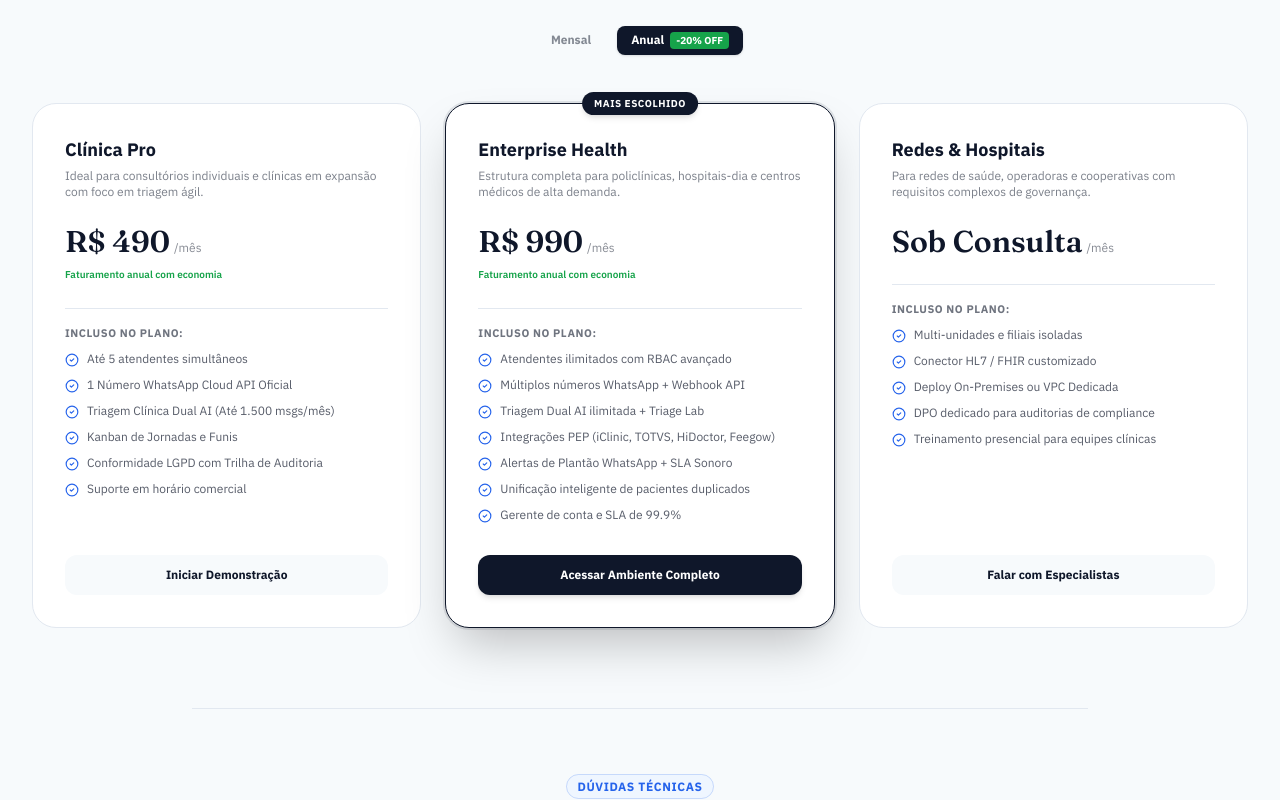
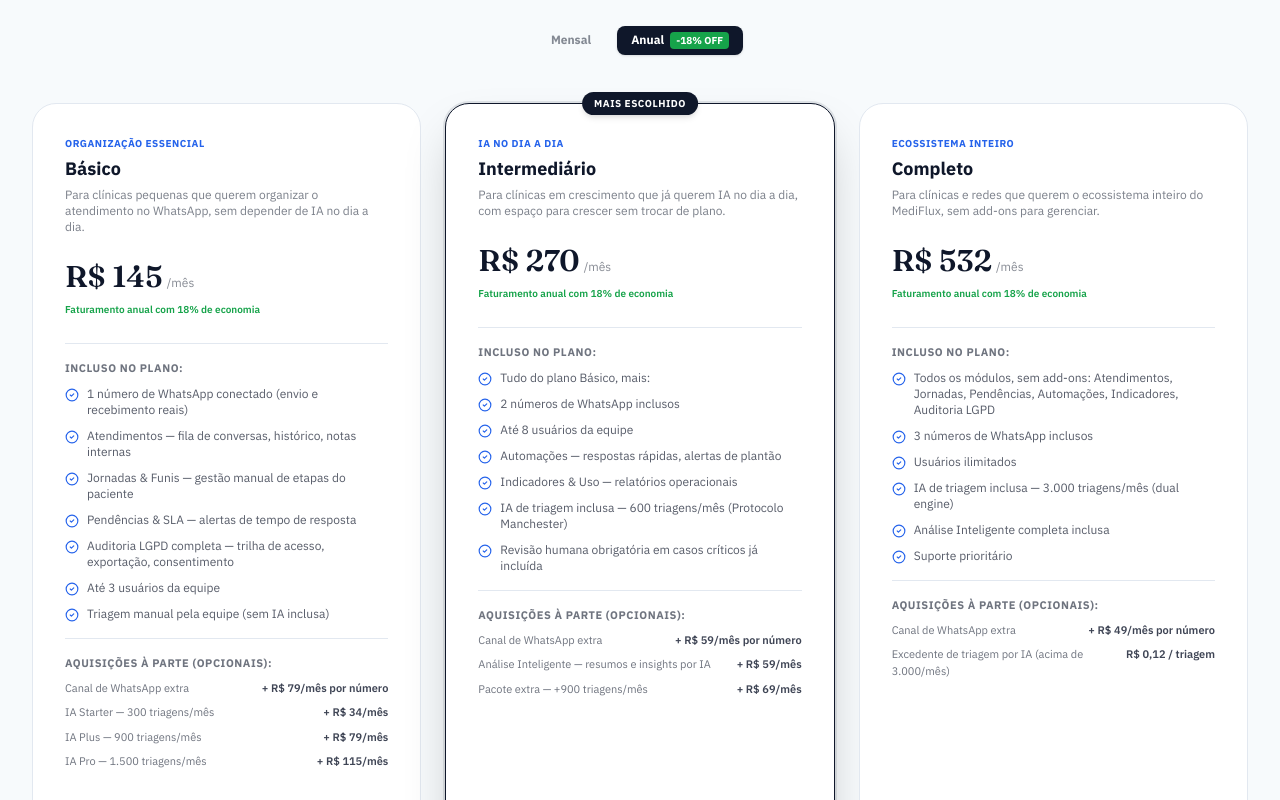
Before and after one commit to optimusdrp/mediflux-crm-health2, a Next.js app: page / in a window 1280 px wide. Shown: the part 2640-3440 px from the top of the page. Built offline with nearby package versions, Linux system fonts and the light colour scheme.

Commit message:
feat: atualiza planos e preços da landing page (Básico/Intermediário/Completo + add-ons)

```diff
--- a/components/views/LandingPage.tsx
+++ b/components/views/LandingPage.tsx
@@ -147,53 +147,86 @@ export function LandingPage({ onEnterApp }: LandingPageProps) {
     { value: '100%', label: 'Auditoria e Isolamento Tenant', desc: 'Separação lógica por clínica' },
   ];
 
+  /**
+   * Planos reais do MediFlux — estrutura de 3 planos fechados com IA
+   * embutida por cota de triagens/mês, confirmada pelo usuário como a
+   * versão vigente (ver MediFlux_Planos_Apresentacao.pptx). Os nomes
+   * e preços mensais são fiéis a esse documento; os valores anuais
+   * aplicam 18% de desconto — percentual já calculado e documentado
+   * em MediFlux_Analise_Custos_e_Planos.docx (tabela de fidelidade),
+   * confirmado como seguro sobre a margem real: mesmo no cenário de
+   * custo de IA mais caro (pós-jan/2027), a margem bruta de
+   * infraestrutura variável (IA + banco de dados) fica entre 92% e
+   * 100% em todos os 3 planos — folga ampla para sustentar o desconto
+   * anual sem risco de prejuízo.
+   */
   const plans = [
     {
-      name: 'Clínica Pro',
+      name: 'Básico',
+      eyebrow: 'ORGANIZAÇÃO ESSENCIAL',
       highlight: false,
-      priceMonthly: 'R$ 590',
-      priceAnnual: 'R$ 490',
-      description: 'Ideal para consultórios individuais e clínicas em expansão com foco em triagem ágil.',
+      priceMonthly: 'R$ 177',
+      priceAnnual: 'R$ 145',
+      description: 'Para clínicas pequenas que querem organizar o atendimento no WhatsApp, sem depender de IA no dia a dia.',
       features: [
-        'Até 5 atendentes simultâneos',
-        '1 Número WhatsApp Cloud API Oficial',
-        'Triagem Clínica Dual AI (Até 1.500 msgs/mês)',
-        'Kanban de Jornadas e Funis',
-        'Conformidade LGPD com Trilha de Auditoria',
-        'Suporte em horário comercial',
+        '1 número de WhatsApp conectado (envio e recebimento reais)',
+        'Atendimentos — fila de conversas, histórico, notas internas',
+        'Jornadas & Funis — gestão manual de etapas do paciente',
+        'Pendências & SLA — alertas de tempo de resposta',
+        'Auditoria LGPD completa — trilha de acesso, exportação, consentimento',
+        'Até 3 usuários da equipe',
+        'Triagem manual pela equipe (sem IA inclusa)',
+      ],
+      addOns: [
+        { label: 'Canal de WhatsApp extra', price: '+ R$ 79/mês por número' },
+        { label: 'IA Starter — 300 triagens/mês', price: '+ R$ 34/mês' },
+        { label: 'IA Plus — 900 triagens/mês', price: '+ R$ 79/mês' },
+        { label: 'IA Pro — 1.500 triagens/mês', price: '+ R$ 115/mês' },
       ],
       cta: 'Iniciar Demonstração',
     },
     {
-      name: 'Enterprise Health',
+      name: 'Intermediário',
+      eyebrow: 'IA NO DIA A DIA',
       highlight: true,
       badge: 'Mais Escolhido',
-      priceMonthly: 'R$ 1.290',
-      priceAnnual: 'R$ 990',
-      description: 'Estrutura completa para policlínicas, hospitais-dia e centros médicos de alta demanda.',
+      priceMonthly: 'R$ 329',
+      priceAnnual: 'R$ 270',
+      description: 'Para clínicas em crescimento que já querem IA no dia a dia, com espaço para crescer sem trocar de plano.',
       features: [
-        'Atendentes ilimitados com RBAC avançado',
-        'Múltiplos números WhatsApp + Webhook API',
-        'Triagem Dual AI ilimitada + Triage Lab',
-        'Integrações PEP (iClinic, TOTVS, HiDoctor, Feegow)',
-        'Alertas de Plantão WhatsApp + SLA Sonoro',
-        'Unificação inteligente de pacientes duplicados',
-        'Gerente de conta e SLA de 99.9%',
+        'Tudo do plano Básico, mais:',
+        '2 números de WhatsApp inclusos',
+        'Até 8 usuários da equipe',
+        'Automações — respostas rápidas, alertas de plantão',
+        'Indicadores & Uso — relatórios operacionais',
+        'IA de triagem inclusa — 600 triagens/mês (Protocolo Manchester)',
+        'Revisão humana obrigatória em casos críticos já incluída',
+      ],
+      addOns: [
+        { label: 'Canal de WhatsApp extra', price: '+ R$ 59/mês por número' },
+        { label: 'Análise Inteligente — resumos e insights por IA', price: '+ R$ 59/mês' },
+        { label: 'Pacote extra — +900 triagens/mês', price: '+ R$ 69/mês' },
       ],
       cta: 'Acessar Ambiente Completo',
     },
     {
-      name: 'Redes & Hospitais',
+      name: 'Completo',
+      eyebrow: 'ECOSSISTEMA INTEIRO',
       highlight: false,
-      priceMonthly: 'Sob Consulta',
-      priceAnnual: 'Sob Consulta',
-      description: 'Para redes de saúde, operadoras e cooperativas com requisitos complexos de governança.',
+      priceMonthly: 'R$ 649',
+      priceAnnual: 'R$ 532',
+      description: 'Para clínicas e redes que querem o ecossistema inteiro do MediFlux, sem add-ons para gerenciar.',
       features: [
-        'Multi-unidades e filiais isoladas',
-        'Conector HL7 / FHIR customizado',
-        'Deploy On-Premises ou VPC Dedicada',
-        'DPO dedicado para auditorias de compliance',
-        'Treinamento presencial para equipes clínicas',
+        'Todos os módulos, sem add-ons: Atendimentos, Jornadas, Pendências, Automações, Indicadores, Auditoria LGPD',
+        '3 números de WhatsApp inclusos',
+        'Usuários ilimitados',
+        'IA de triagem inclusa — 3.000 triagens/mês (dual engine)',
+        'Análise Inteligente completa inclusa',
+        'Suporte prioritário',
+      ],
+      addOns: [
+        { label: 'Canal de WhatsApp extra', price: '+ R$ 49/mês por número' },
+        { label: 'Excedente de triagem por IA (acima de 3.000/mês)', price: 'R$ 0,12 / triagem' },
       ],
       cta: 'Falar com Especialistas',
     },
@@ -516,7 +549,7 @@ export function LandingPage({ onEnterApp }: LandingPageProps) {
             >
               <span>Anual</span>
               <span className="text-[10px] bg-triage-green text-white px-1.5 py-0.5 rounded font-bold">
-                -20% OFF
+                -18% OFF
               </span>
             </button>
           </div>
@@ -540,6 +573,11 @@ export function LandingPage({ onEnterApp }: LandingPageProps) {
 
               <div className="space-y-4">
                 <div>
+                  {p.eyebrow && (
+                    <span className="text-[10px] font-bold uppercase tracking-wider text-triage-blue block mb-1">
+                      {p.eyebrow}
+                    </span>
+                  )}
                   <h3 className="text-lg font-bold text-clinical-ink">{p.name}</h3>
                   <p className="text-xs text-clinical-ink/55 mt-1">{p.description}</p>
                 </div>
@@ -551,8 +589,8 @@ export function LandingPage({ onEnterApp }: LandingPageProps) {
                     </span>
                     <span className="text-xs text-clinical-ink/50">/mês</span>
                   </div>
-                  {selectedPlanPeriod === 'annual' && p.priceAnnual !== 'Sob Consulta' && (
-                    <span className="text-[10px] text-triage-green font-semibold">Faturamento anual com economia</span>
+                  {selectedPlanPeriod === 'annual' && (
+                    <span className="text-[10px] text-triage-green font-semibold">Faturamento anual com 18% de economia</span>
                   )}
                 </div>
 
@@ -567,6 +605,20 @@ export function LandingPage({ onEnterApp }: LandingPageProps) {
                     </div>
                   ))}
                 </div>
+
+                {p.addOns && p.addOns.length > 0 && (
+                  <div className="border-t border-clinical-line pt-4 space-y-2">
+                    <span className="text-[11px] font-bold text-clinical-ink/60 uppercase tracking-wider block">
+                      Aquisições à parte (opcionais):
+                    </span>
+                    {p.addOns.map((addOn, aIdx) => (
+                      <div key={aIdx} className="flex items-start justify-between gap-2 text-[11px] text-clinical-ink/60">
+                        <span>{addOn.label}</span>
+                        <span className="font-semibold text-clinical-ink/80 whitespace-nowrap shrink-0">{addOn.price}</span>
+                      </div>
+                    ))}
+                  </div>
+                )}
               </div>
 
               <div className="pt-8">
```
